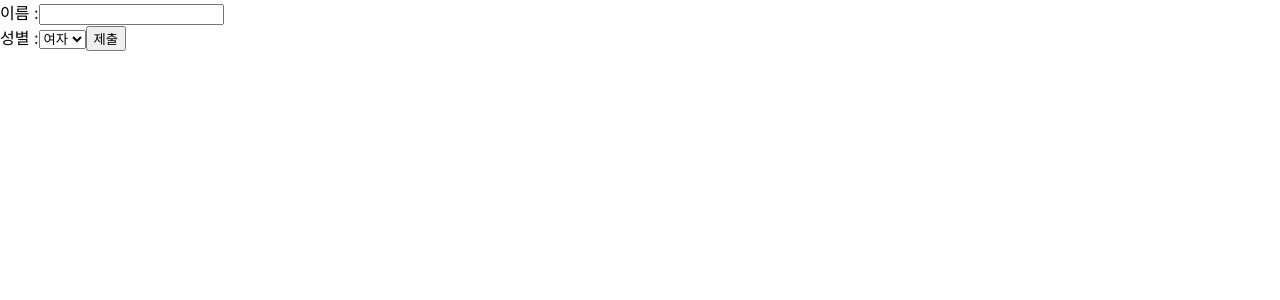
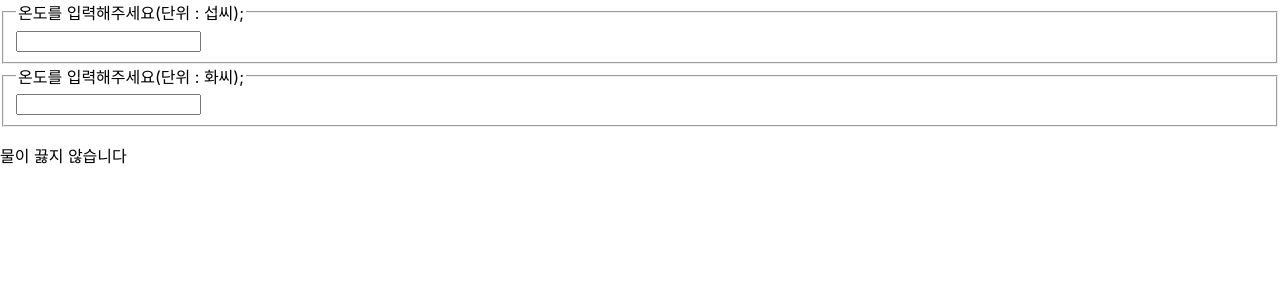
Before and after one commit to justdoplzz/my-app, a React (Create React App) app: page / in a window 1280 px wide. Shown: the top 300 px of the page. Built offline with nearby package versions, Linux system fonts and the light colour scheme.

Commit message:
[chapter12] Lifting State up - 섭씨온도와 화씨온도

```diff
--- /dev/null
+++ b/src/chpater12/Calculator.jsx
@@ -0,0 +1,63 @@
+import React, { useState } from "react";
+import TemperatureInput from "./TemperatureInput";
+
+function BoilingVerdict(props){
+    if(props.celsius >= 100){
+        return <p>물이 끓습니다</p>;
+    }
+    return <p>물이 끓지 않습니다</p>;
+}
+
+function toCelsius(fahrenheit){
+    return ((fahrenheit - 32) * 5) /9;
+}
+
+function toFahrenheit(celsius){
+    return (celsius * 9) / 5 + 32;
+}
+
+function tryConvert(temperature, convert){
+    const input = parseFloat(temperature);
+    if (Number.isNaN(input)){
+        return "";
+    }
+    const output = convert(input);
+    const rounded = Math.round(output * 1000) / 1000;
+    return rounded.toString();
+}
+
+function Calculator(props){
+    const [temperature, setTemperature] = useState("");
+    const [scale, setScale] = useState("c");
+
+    const handleCelsiusChange = (temperature) => {
+        setTemperature(temperature);
+        setScale("c");
+    };
+
+    const handleFahrenheitChange = (temperature) => {
+        setTemperature(temperature);
+        setScale("f");
+    }
+
+    const celsius = scale === "f" ? tryConvert(temperature, toCelsius) : temperature;
+    const fahrenheit = scale === "c" ? tryConvert(temperature, toFahrenheit) : temperature;
+
+    return(
+        <div>
+            <TemperatureInput
+                scale="c"
+                temperature={celsius}
+                onTemperatureChange={handleCelsiusChange}
+            />
+            <TemperatureInput
+                scale="f"
+                temperature={fahrenheit}
+                onTemperatureChange={handleFahrenheitChange}
+            />
+            <BoilingVerdict celsius={parseFloat(celsius)}/>
+        </div>
+    )
+}
+
+export default Calculator;
--- /dev/null
+++ b/src/chpater12/TemperatureInput.jsx
@@ -0,0 +1,21 @@
+const scaleNames = {
+    c: "섭씨",
+    f: "화씨",
+};
+
+function TemperatureInput(props) {
+    const handleChange = (event) => {
+        props.onTemperatureChange(event.target.value);
+    };
+
+    return (
+        <fieldset>
+            <legend>
+                온도를 입력해주세요(단위 : {scaleNames[props.scale]});
+            </legend>
+            <input value={props.temperature} onChange={handleChange}/>
+        </fieldset>
+    )
+}
+
+export default TemperatureInput;
--- a/src/index.js
+++ b/src/index.js
@@ -1,12 +1,12 @@
 import React from 'react';
 import ReactDOM from 'react-dom';
-import SignUp from './chapter11/SignUp';
+import Calculator from './chpater12/Calculator';
 import './index.css';
 import reportWebVitals from './reportWebVitals';
 
 ReactDOM.render(
   <React.StrictMode>
-    <SignUp/>
+    <Calculator/>
   </React.StrictMode>,
   document.getElementById('root')
 );
```
